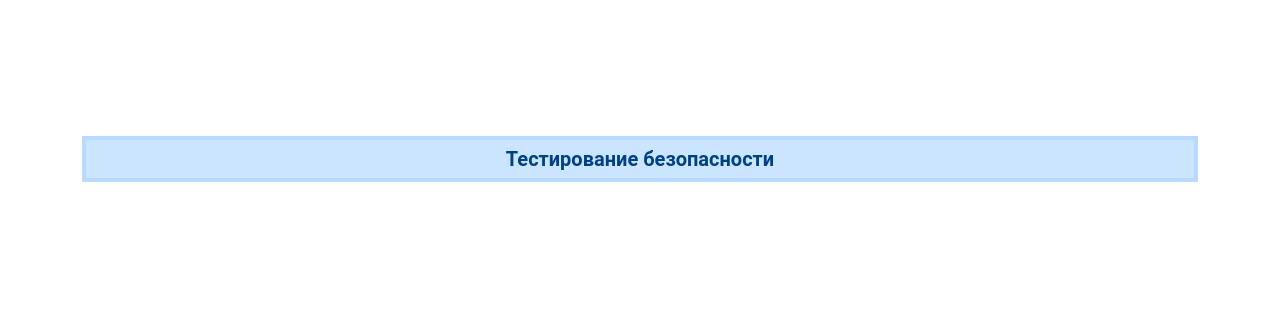
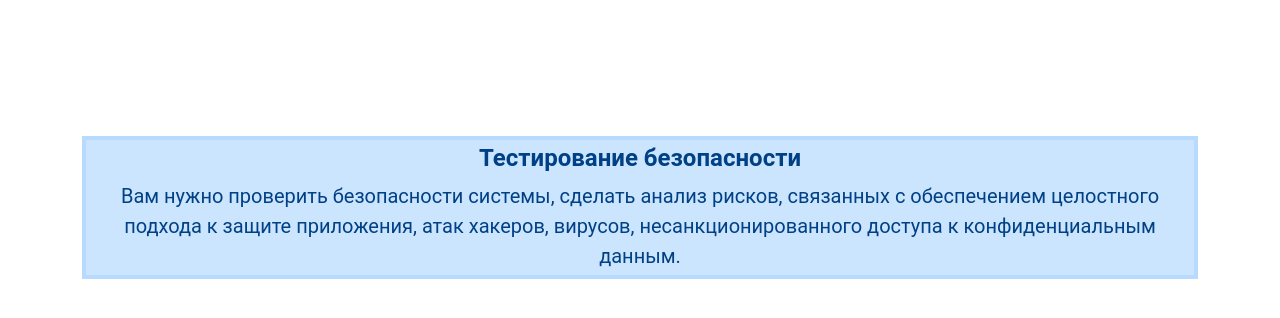
Before and after one commit to Yellowperilimposing/yellowperilimposing.github.io, a plain HTML site: page src/manual testing/answer 2.html in a window 1280 px wide. Shown: the part 62-380 px from the top of the page. Drawn offline with nearby package versions, Linux system fonts and the light colour scheme.

Commit message:
Update answer 2.html

```diff
--- a/src/manual testing/answer 2.html
+++ b/src/manual testing/answer 2.html
@@ -50,7 +50,6 @@
         border-style: solid;
 
         font-family: "Roboto";
-        font-weight: bold;
         font-size: 20px;
         text-align: center;
       }
@@ -79,7 +78,11 @@
     <div class="margin-top1">
       <div class="container text-center my-5">
         <div class="alerts-1" class="alert alert-primary" role="alert">
-          Тестирование безопасности
+          <h4><b>Тестирование безопасности</b></h4>
+          Вам нужно проверить безопасности системы, сделать анализ рисков,
+          связанных с обеспечением целостного подхода к защите приложения, атак
+          хакеров, вирусов, несанкционированного доступа к конфиденциальным
+          данным.
         </div>
       </div>
     </div>
```
